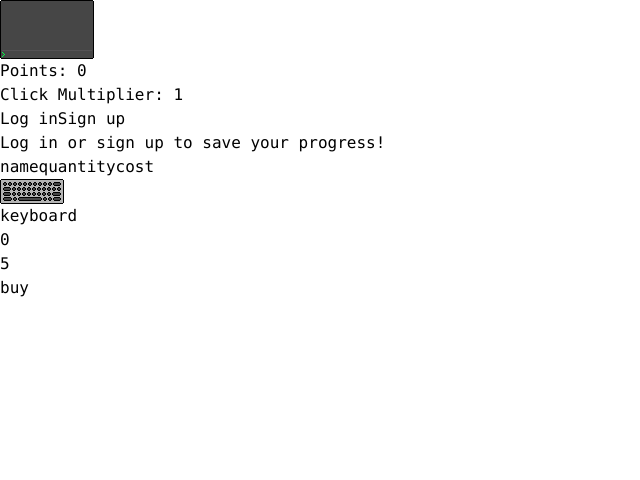
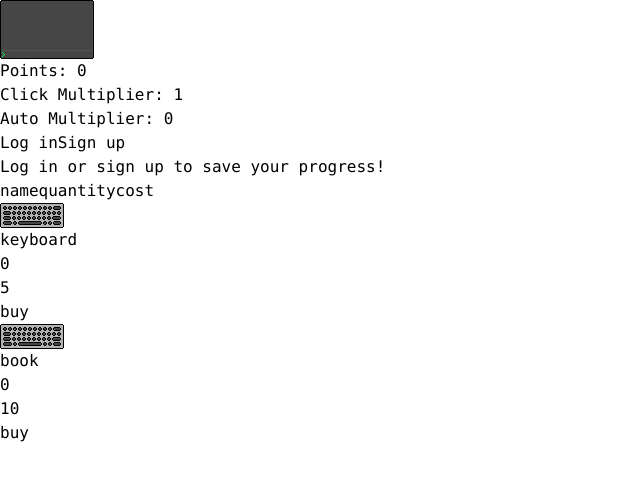
Before and after one commit to Mielecki/Code-Clicker, a React (Vite) app in the folder client/: page / in a window 1280 px wide. Shown: the top 480 px of the page, without its empty margins (0-640 px from the left). Built offline with nearby package versions, Linux system fonts and the light colour scheme; no server answers.

Commit message:
Add new upgrade that auto generate points

```diff
--- a/client/src/components/Account.jsx
+++ b/client/src/components/Account.jsx
@@ -4,6 +4,7 @@ import AccountButton from "./AccountButton";
 import "axios";
 import axios from "axios";
 import api from "./api";
+import upgradeData from "./upgradesData";
 
 function Account(){
 
@@ -17,7 +18,10 @@ function Account(){
     useEffect(() => {
         api.get('/profile')
         .then((response) => {
-            setProgress(response.data.progress);
+            setProgress(Object.fromEntries(
+                // check if each upgrade is in database. If not, create new progress item. Necessary after creating a new upgrade
+                Object.keys(upgradeData).map((key) => (response.data.progress[key] === undefined ? ([ upgradeData[key].progressName, 0 ]) : [ upgradeData[key].progressName, response.data.progress[key] ]))
+            ));
             setUser(response.data.username);
         })
         .catch((error) => {
--- a/client/src/components/App.jsx
+++ b/client/src/components/App.jsx
@@ -11,12 +11,13 @@ function App() {
     const [ user, setUser ] = useState("guest");
     const [ points, setPoints ] = useState(0);
     const [ clickMultiplier, setClickMultiplier ] = useState(1);
+    const [ autoMultiplier, setAutoMultiplier ] = useState(0);
     const [ progress, setProgress ] = useState(Object.fromEntries(
         Object.values(upgradeData).map((item) => [ item.progressName, 0 ])
     ))
 
     return (
-        <UserContext.Provider value={{ user, setUser, points, setPoints, clickMultiplier, setClickMultiplier, progress, setProgress }}>
+        <UserContext.Provider value={{ user, setUser, points, setPoints, clickMultiplier, setClickMultiplier, progress, setProgress, autoMultiplier, setAutoMultiplier }}>
             <div className="w-[100vw] h-[100vh] bg-slate-600 flex select-none">
                 <Clicker />
                 <div className="w-2/3 h-full p-5">
--- a/client/src/components/ClickableObject.jsx
+++ b/client/src/components/ClickableObject.jsx
@@ -1,14 +1,31 @@
-import { useContext } from "react"
+import { useContext, useEffect } from "react"
 import { UserContext } from "./UserContext"
 import terminal from "./assets/terminal.png"
+import { useRef } from "react"
 
 function ClickableObject(){
 
-    const { points, setPoints, clickMultiplier } = useContext(UserContext)
+    const { points, setPoints, clickMultiplier, autoMultiplier } = useContext(UserContext);
+
+    const autoMultiplierRef = useRef(autoMultiplier);
 
     const handleClick = () => {
-        setPoints(points + 1 * clickMultiplier)
+        setPoints(points + 1 * clickMultiplier);
     }
+
+    useEffect(() => {
+        autoMultiplierRef.current = autoMultiplier;
+    }, [autoMultiplier]);
+
+    useEffect(() => {
+        const generateCode = () => {
+            setPoints(p => p + autoMultiplierRef.current);
+        }
+
+        const intervalId = setInterval(generateCode, 1000);
+
+        return () => clearInterval(intervalId);
+    }, []);
 
     return(
         <div className="w-3/4 h-max">
--- a/client/src/components/Summary.jsx
+++ b/client/src/components/Summary.jsx
@@ -4,7 +4,7 @@ import Account from "./Account"
 
 function Summary(){
 
-    const { points, clickMultiplier } = useContext(UserContext)
+    const { points, clickMultiplier, autoMultiplier } = useContext(UserContext)
 
     return(
         <div className="w-full h-max text-2xl text-white flex justify-between">
@@ -12,6 +12,8 @@ function Summary(){
                 Points: {Math.round(points * 100) / 100}
                 <br />
                 Click Multiplier: {Math.round(clickMultiplier * 100) / 100}
+                <br />
+                Auto Multiplier: {Math.round(autoMultiplier * 100) / 100}
             </div>
             <Account />
         </div>
--- a/client/src/components/Upgrades.jsx
+++ b/client/src/components/Upgrades.jsx
@@ -6,7 +6,7 @@ import upgradeData from "./upgradesData";
 
 function Upgrades(){
 
-    const { setClickMultiplier, points, setPoints, progress, setProgress, user } = useContext(UserContext);
+    const { setClickMultiplier, points, setPoints, progress, setProgress, user, setAutoMultiplier } = useContext(UserContext);
 
     const progressRef = useRef(progress);
 
@@ -18,7 +18,6 @@ function Upgrades(){
         const cost = calculateCost(newProgress[key], upgradeData[key].baseCost);
         if (cost > points) return;
         newProgress[key] += 1;
-
         setPoints(points - cost);
         setProgress(newProgress);
     }
@@ -44,12 +43,16 @@ function Upgrades(){
     // update multipliers every progress change
     useEffect(() => {
         let newClickMultiplier = 1;
+        let newAutoMultiplier = 0;
         Object.keys(progress).forEach(key => {
             const item = upgradeData[key];
             if (item.type == "click") {
                 newClickMultiplier += progress[key] * item.multiplier;
+            } else if (item.type == "auto") {
+                newAutoMultiplier += progress[key] * item.multiplier;
             }
         });
+        setAutoMultiplier(newAutoMultiplier);
         setClickMultiplier(newClickMultiplier);
     }, [progress]);
 
--- a/client/src/components/UserContext.jsx
+++ b/client/src/components/UserContext.jsx
@@ -7,6 +7,8 @@ export const UserContext = createContext({
     setPoints: () => {},
     clickMultiplier: 1,
     setClickMultiplier: () => {},
+    autoMultiplier: 0,
+    setAutoMultiplier: () => {},
     progress: {},
     setProgress: () => {},
 })
--- a/client/src/components/upgradesData.jsx
+++ b/client/src/components/upgradesData.jsx
@@ -8,6 +8,13 @@ const upgradeData = {
         multiplier: 0.1,
         baseCost: 10,
     },
+    book: {
+        progressName: "book",
+        type: "auto",
+        icon: keyboard,
+        multiplier: 0.1,
+        baseCost: 20,
+    }
 }
 
 export default upgradeData
```
